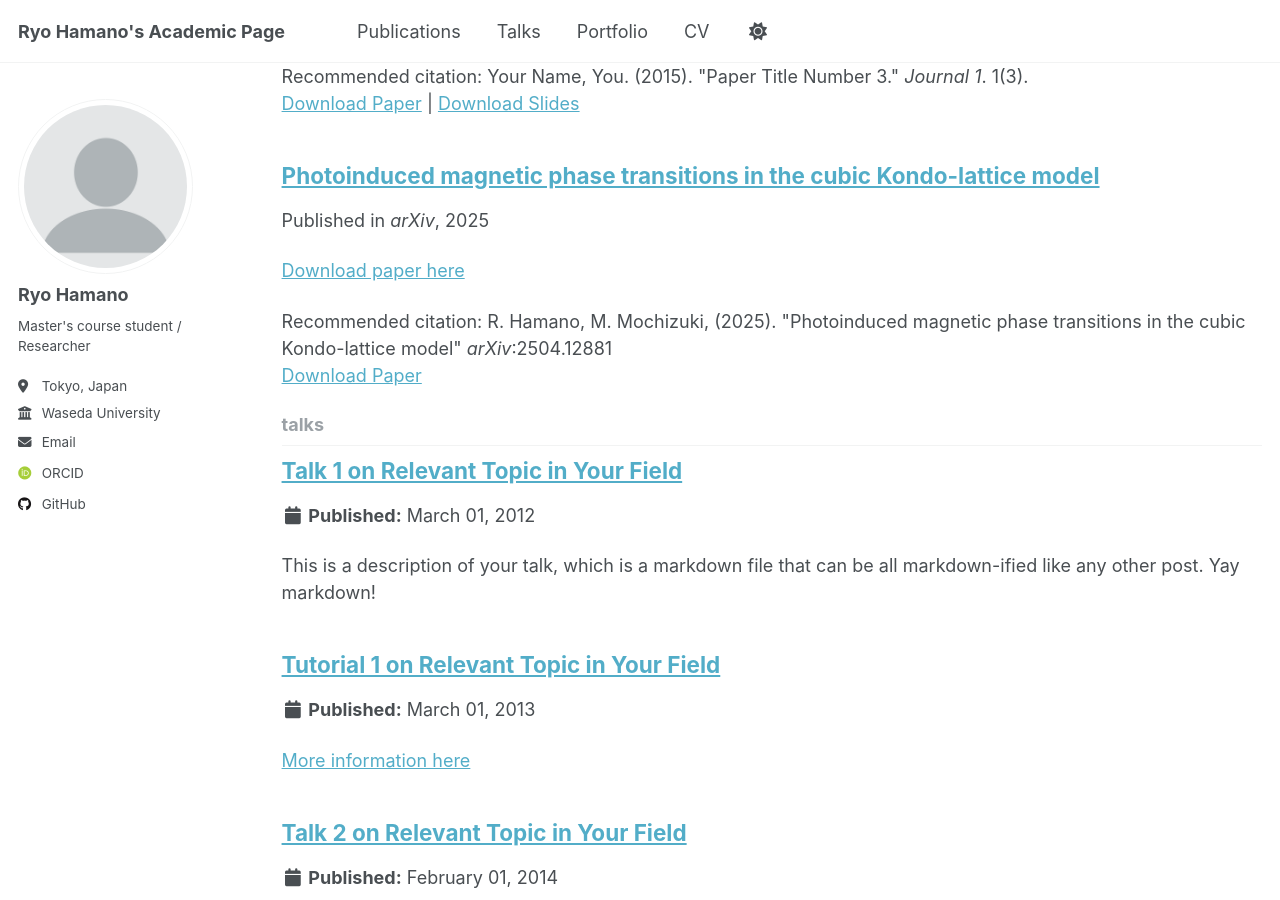
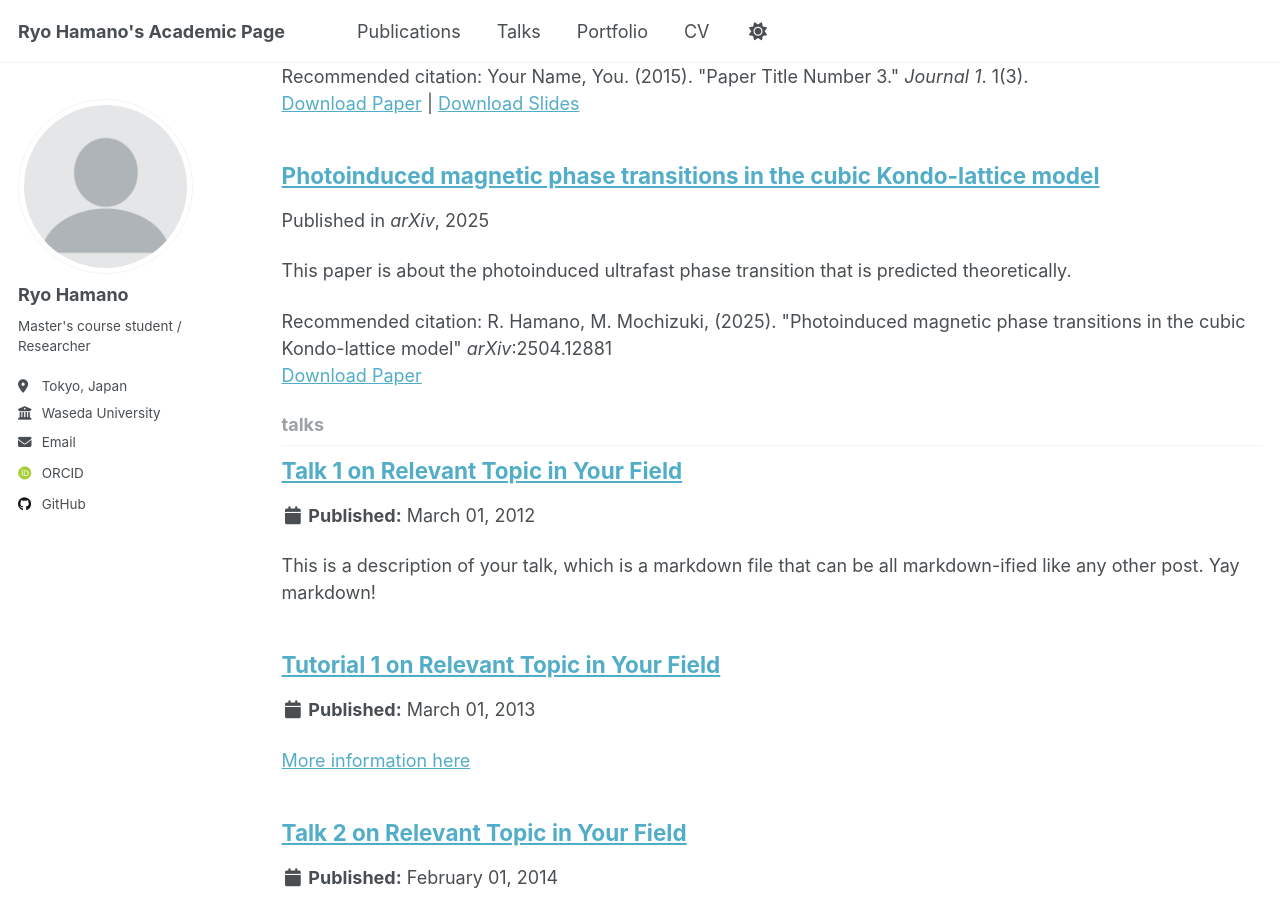
Before and after one commit to ryohamano/ryohamano.github.io, a Jekyll site: the page built from _pages/collection-archive.html, in a window 1280 px wide and 900 px high, scrolled down 768 px. Built offline with Jekyll 4.4.1, drawn with Linux system fonts in a browser that asks for light colours; some web fonts are replaced.

Commit message:
Update 2025-04-17-RH_MM_PRB2025.md

```diff
--- a/_publications/2025-04-17-RH_MM_PRB2025.md
+++ b/_publications/2025-04-17-RH_MM_PRB2025.md
@@ -4,6 +4,7 @@ collection: publications
 permalink: /publication/2025-04-17-RH_MM_PRB2025
 date: 2025-04-17
 venue: 'arXiv'
+excerpt: 'This paper is about the photoinduced ultrafast phase transition that is predicted theoretically.'
 paperurl: 'https://arxiv.org/abs/2504.12881'
 citation: 'R. Hamano, M. Mochizuki, (2025). &quot;Photoinduced magnetic phase transitions in the cubic Kondo-lattice model&quot; <i>arXiv</i>:2504.12881'
 ---
```
